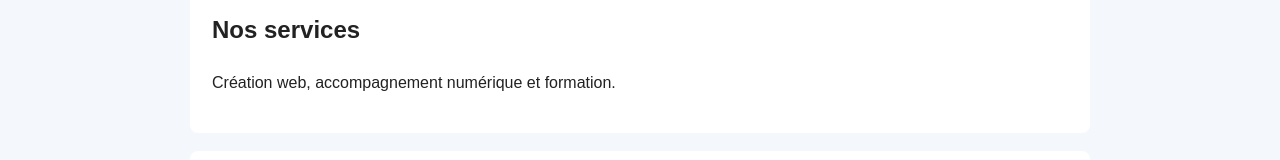
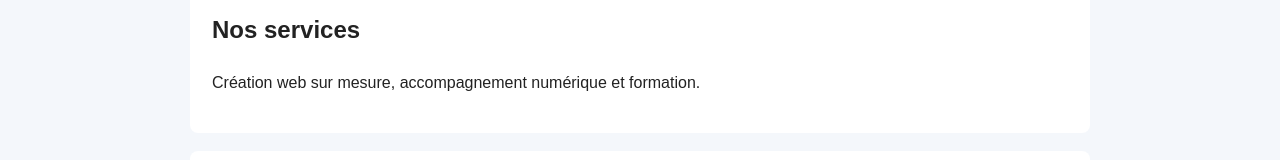
Before and after one commit to ManuelZungang/MonSiteWeb, a plain HTML site: page index.html in a window 1280 px wide. Shown: the part 412-572 px from the top of the page. Drawn offline with Linux system fonts and the light colour scheme.

Commit message:
Modification des services sur main

```diff
--- a/index.html
+++ b/index.html
@@ -23,7 +23,7 @@
     </section>
     <section id="services">
       <h2>Nos services</h2>
-      <p>Création web, accompagnement numérique et formation.</p>
+      <p>Création web sur mesure, accompagnement numérique et formation.</p>
     </section>
     <section id="contact">
       <h2>Contact</h2>
```
